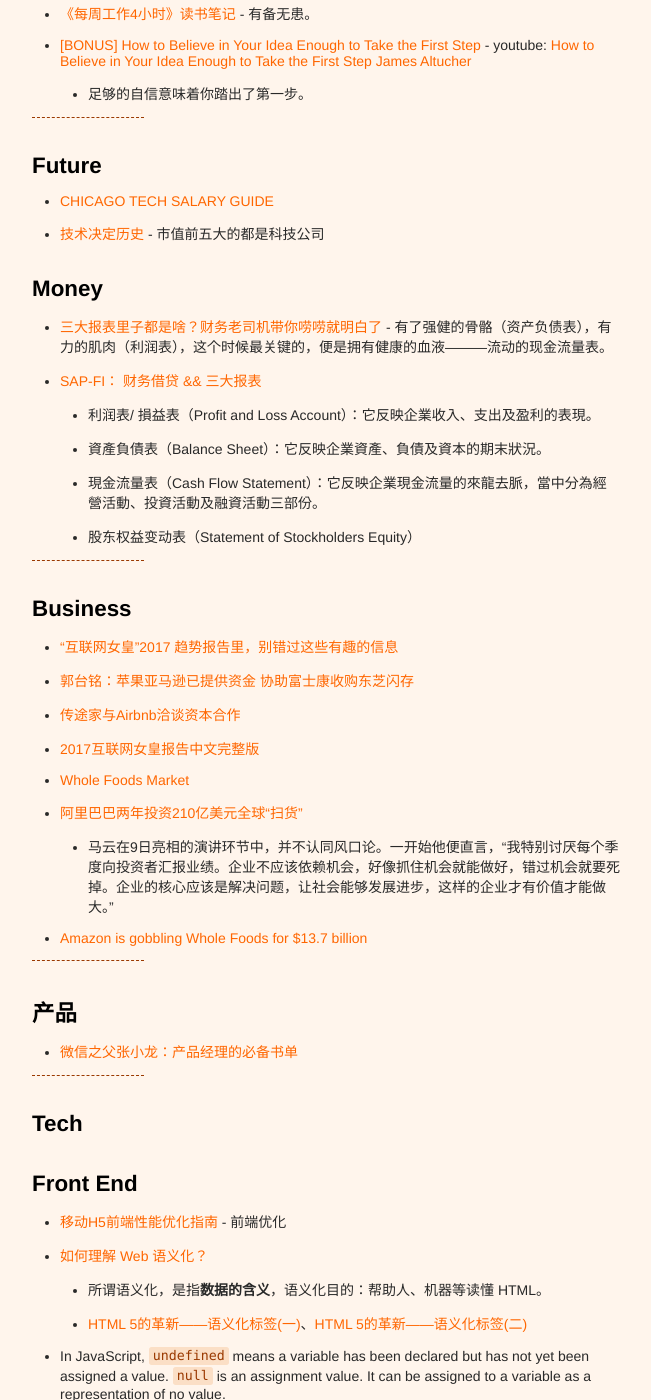
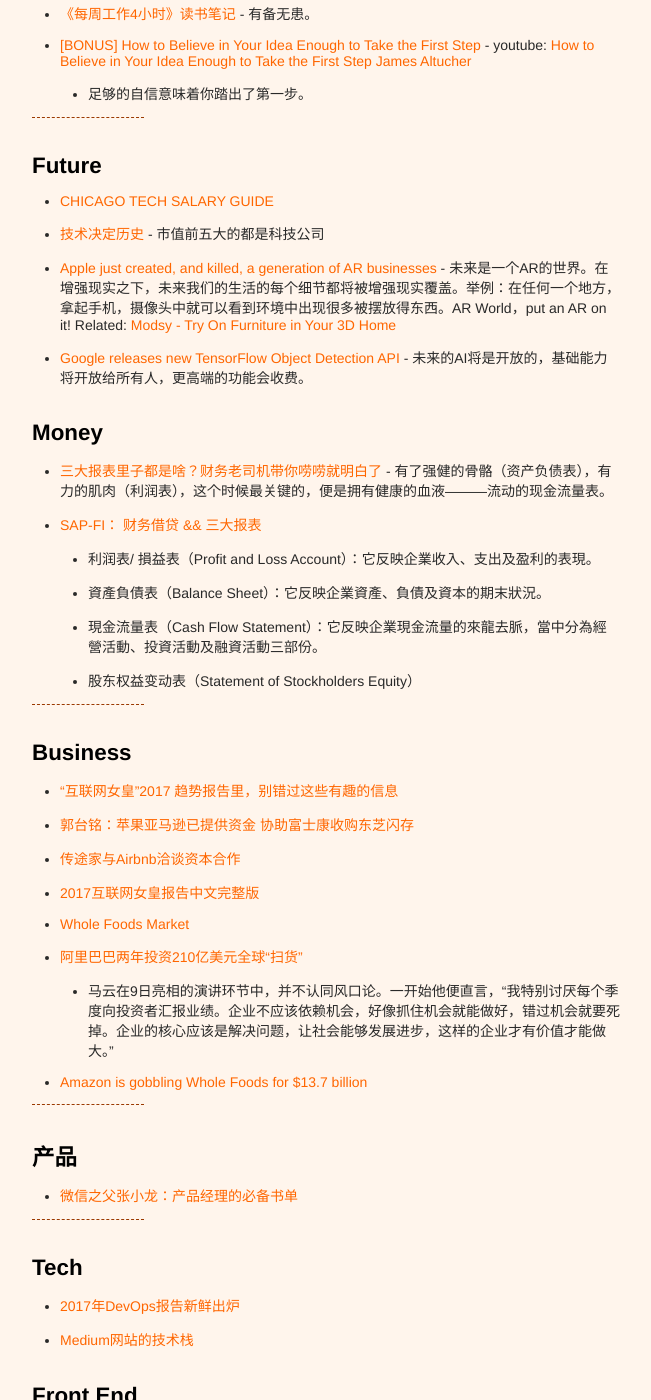
Before and after one commit to xianyuxmu/xianyuxmu.github.io, a Jekyll site: the page built from _posts/2017-06-01-monthly-reading.md, in a window 1280 px wide and 1400 px high, scrolled down 494 px. Shown: the whole window, without its empty margins (314-965 px from the left). Built offline with Jekyll 4.4.1, drawn with Linux system fonts in a browser that asks for light colours; comment, search, counter and statistics services are not loaded; some of the changed text lies outside the part shown.

Commit message:
Reading 22

```diff
--- a/_posts/2017-06-01-monthly-reading.md
+++ b/_posts/2017-06-01-monthly-reading.md
@@ -30,6 +30,8 @@
 
 - [CHICAGO TECH SALARY GUIDE](http://intersog.com/blog/chicago-tech-salary-guide-2015/)
 - [技术决定历史](http://www.ruanyifeng.com/blog/2017/05/technology-is-future.html) - 市值前五大的都是科技公司
+- [Apple just created, and killed, a generation of AR businesses](https://techcrunch.com/2017/06/19/apple-just-created-and-killed-a-generation-of-ar-businesses/?utm_medium=TCnewsletter) - 未来是一个AR的世界。在增强现实之下，未来我们的生活的每个细节都将被增强现实覆盖。举例：在任何一个地方，拿起手机，摄像头中就可以看到环境中出现很多被摆放得东西。AR World，put an AR on it! Related: [Modsy - Try On Furniture in Your 3D Home](https://www.modsy.com/)
+- [Google releases new TensorFlow Object Detection API](https://techcrunch.com/2017/06/16/object-detection-api/?ncid=tcdaily&utm_medium=TCnewsletter) - 未来的AI将是开放的，基础能力将开放给所有人，更高端的功能会收费。
 
 
 ## Money
@@ -66,6 +68,9 @@
 
 ## Tech
 
+- [2017年DevOps报告新鲜出炉](https://mp.weixin.qq.com/s?__biz=MzI4MjE3MTcwNA==&mid=2664335760&idx=1&sn=4dce96c383233a519240a3f5fbe4e475)
+- [Medium网站的技术栈](http://www.infoq.com/cn/news/2017/06/medium-technology-stack)
+
 
 ## Front End
 
```
Also changed, not shown: other parts of _posts/2017-06-01-monthly-reading.md (+0 -1 lines).
